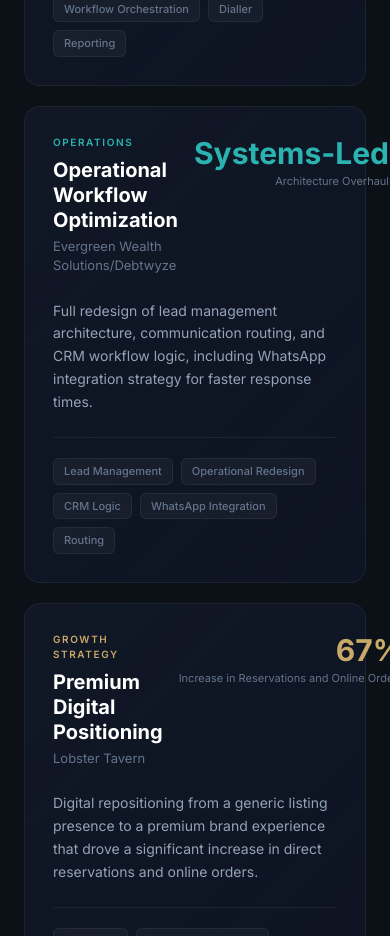
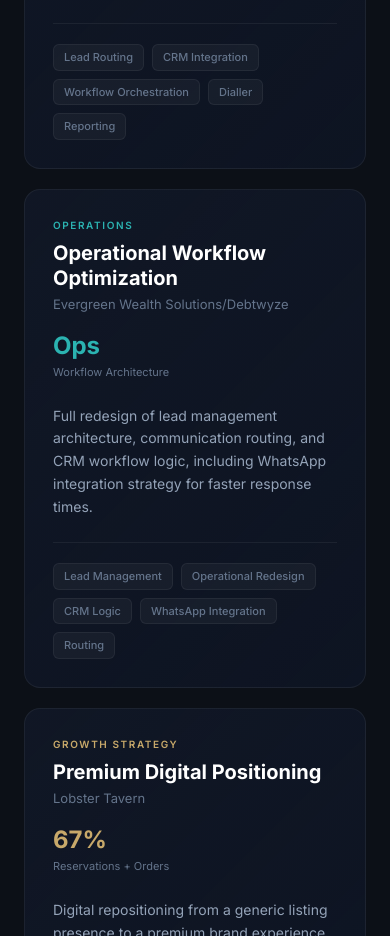
Before and after one commit to fmaasdorp08/fouads-portfolio, a Next.js app: page / in a window 390 px wide. Shown: the part 8580-9516 px from the top of the page. Built offline with nearby package versions, Linux system fonts and the light colour scheme.

Commit message:
Updated mobility ui

```diff
--- a/components/sections/CaseStudies.tsx
+++ b/components/sections/CaseStudies.tsx
@@ -26,8 +26,8 @@
   {
     client: 'Evergreen Wealth Solutions/Debtwyze',
     headline: 'Operational Workflow Optimization',
-    metric: 'Systems-Led',
-    metricLabel: 'Architecture Overhaul',
+    metric: 'Ops',
+    metricLabel: 'Workflow Architecture',
     color: '#2BB3B1',
     tags: ['Lead Management','Operational Redesign','CRM Logic','WhatsApp Integration','Routing'],
     desc: 'Full redesign of lead management architecture, communication routing, and CRM workflow logic, including WhatsApp integration strategy for faster response times.',
@@ -37,7 +37,7 @@
     client: 'Lobster Tavern',
     headline: 'Premium Digital Positioning',
     metric: '67%',
-    metricLabel: 'Increase in Reservations and Online Orders',
+    metricLabel: 'Reservations + Orders',
     color: '#C8A96A',
     tags: ['Local SEO','Reservation Systems','Brand Repositioning','Customer Acquisition'],
     desc: 'Digital repositioning from a generic listing presence to a premium brand experience that drove a significant increase in direct reservations and online orders.',
@@ -71,15 +71,15 @@
               whileHover={{ y: -6, scale: 1.015 }}
               className="surface-card rounded-3xl p-7 group transition-all duration-500 hover:border-teal/20 hover:shadow-2xl hover:shadow-teal/5 cursor-default"
             >
-              <div className="flex items-start justify-between gap-4 mb-6">
+              <div className="flex flex-col sm:flex-row sm:items-start sm:justify-between gap-4 mb-6">
                 <div>
                   <span className="text-[10px] font-semibold tracking-[0.16em] uppercase mb-2 block" style={{ color: c.color }}>{c.category}</span>
                   <h3 className="text-[20px] font-bold text-white leading-tight">{c.headline}</h3>
                   <p className="text-[13px] text-slate-500 mt-1">{c.client}</p>
                 </div>
-                <div className="text-right shrink-0">
-                  <p className="text-3xl font-bold" style={{ color: c.color }}>{c.metric}</p>
-                  <p className="text-[11px] text-slate-500 mt-0.5">{c.metricLabel}</p>
+                <div className="text-left sm:text-right shrink-0 max-w-full">
+                  <p className="text-2xl sm:text-3xl font-bold break-words" style={{ color: c.color }}>{c.metric}</p>
+                  <p className="text-[11px] text-slate-500 mt-0.5 max-w-[220px] sm:max-w-none">{c.metricLabel}</p>
                 </div>
               </div>
               <p className="text-[14px] text-slate-400 leading-relaxed mb-6">{c.desc}</p>
```
